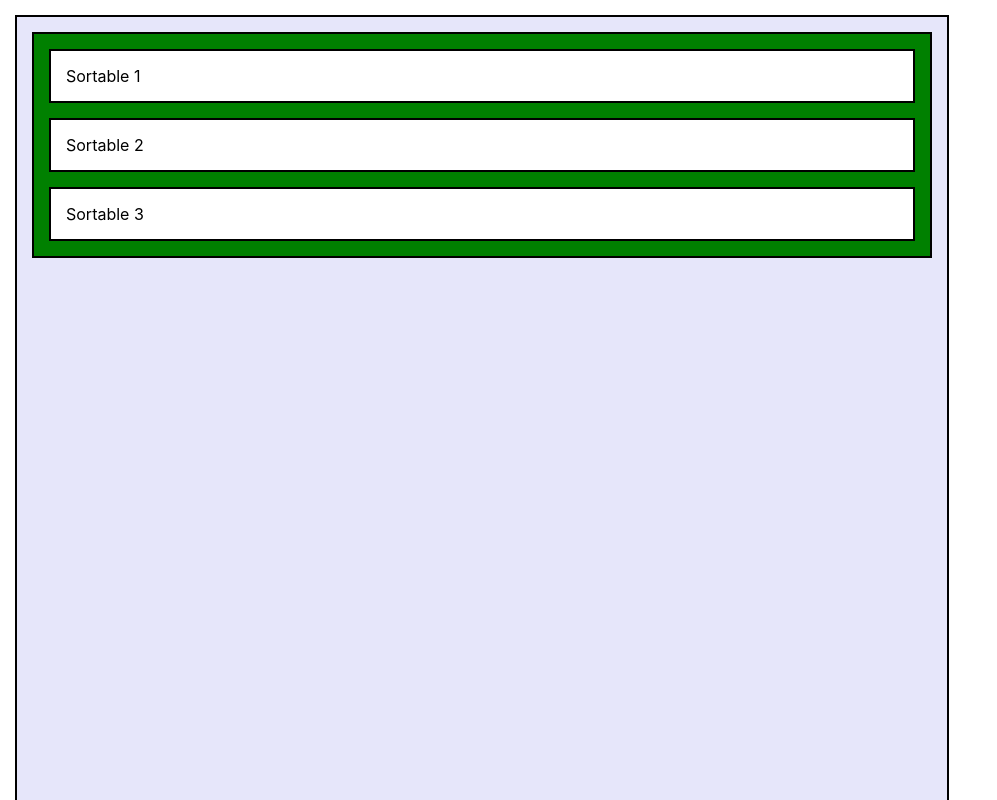
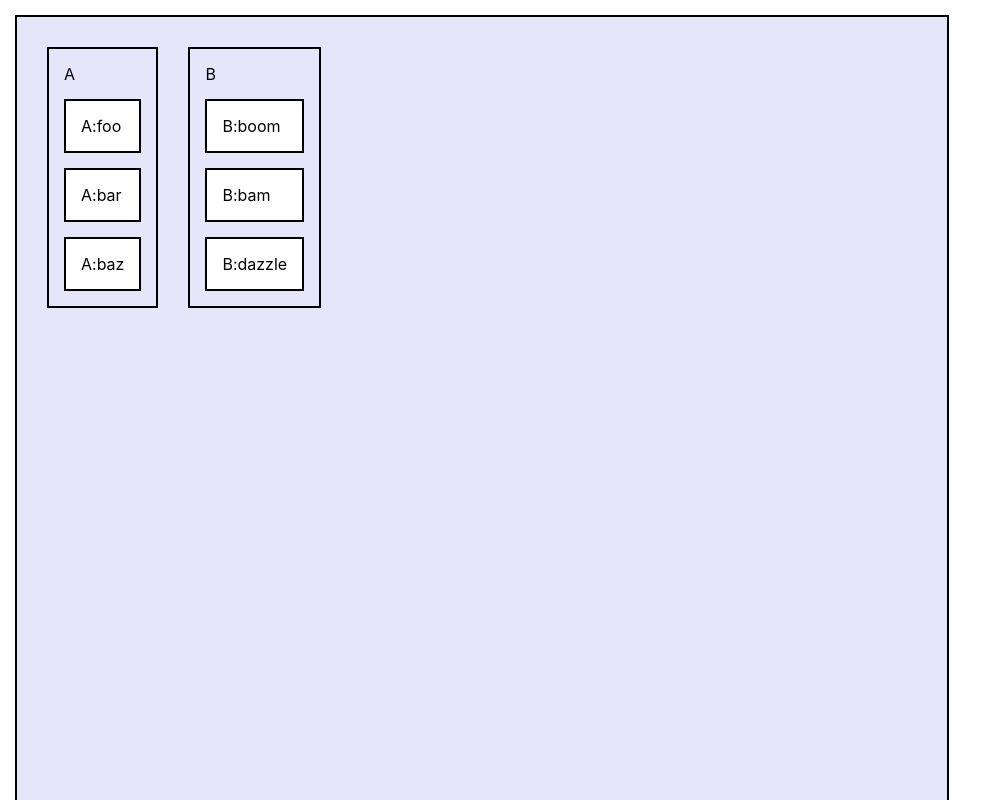
Before and after one commit to mpcarolin/layout-manager-poc, a React (Create React App) app: page / in a window 1280 px wide. Shown: the top 800 px of the page, without its empty margins (0-997 px from the left). Built offline with nearby package versions, Linux system fonts and the light colour scheme.

Commit message:
Simple demo of dragging between many columns

```diff
--- a/src/DndKit/SortableDemo.tsx
+++ b/src/DndKit/SortableDemo.tsx
@@ -1,11 +1,14 @@
-import React, { useState } from "react";
+import React, { useState, useRef } from "react";
 import {
   DndContext,
-  closestCenter,
+  MeasuringStrategy,
   PointerSensor,
   useSensor,
-  useSensors
+  useSensors,
+  useDroppable,
 } from "@dnd-kit/core";
+
+import { useMultipleContainerCollisionDetectionStrategy } from "./useMultipleContainerCollisionDetection.ts";
 
 import {
   arrayMove,
@@ -15,47 +18,258 @@ import {
 
 import { SortableItem } from "./SortableItem.tsx";
 
-interface DndKitEvent {
-  active: {
-    id: number
-  },
-  over: {
-    id: number
+const Column = ({ items, name }) => {
+  const { setNodeRef } = useDroppable({ id: name })
+  const style = {
+    border: "solid 2px",
+    //backgroundColor: isOver ? "orange" : "green",
+    margin: 15,
+    padding: 15
+  };
+
+  return (
+    <SortableContext
+      items={items}
+      strategy={verticalListSortingStrategy}
+    >
+      <div ref={setNodeRef} style={style}>
+        { name }
+        { items.map(id => <SortableItem key={id} id={id} />) }
+      </div>
+    </SortableContext>
+  );
+}
+
+interface DndObject {
+  id: string
+}
+interface DragEvent {
+  active: DndObject
+  over: DndObject
+}
+
+interface Columns {
+  [columnKey: string]: string[]
+}
+
+const useColumns = () => {
+  /**
+   *
+   * State
+   *
+   */
+  const [ columns, setColumns ] = useState<Columns>({
+    "A": [ "A:foo", "A:bar", "A:baz" ],
+    "B": [ "B:boom", "B:bam", "B:dazzle" ],
+  });
+
+  const [activeId, setActiveId] = useState<string | null>(null);
+  const recentlyMovedToNewContainerRef = useRef(false);
+  const columnNames = new Set<string | undefined>(Object.keys(columns));
+  const isSortingContainer = activeId ? columnNames.has(activeId) : false;
+
+  const [ clonedColumns, setClonedItems ] = useState<Columns | null>(null);
+
+  /**
+   *
+   * Hook private helpers
+   *
+   */
+  // this guy might be able to simplify/replace complex logic in handleDragEnd, but for now sticking w/ dndkit story code
+  const setColumnItems = (
+    columnKey: string,
+    items: string[] | ((items: string[]) => string[])
+  ) => {
+    setColumns(columns => ({
+      ...columns,
+      [columnKey]: typeof items === "function"
+        ? items(columns[columnKey])
+        : items
+    }))
+  }
+
+  // find column with the id, or the column containing the item with id
+  const findContainingColumn = (id: string): string | undefined => {
+    // if the id is referring to a column then just return that column id
+    if (id in columns) {
+      return id;
+    }
+
+
+    // if the id is referring to a item, then find the column with that item
+    return Object
+      .keys(columns)
+      .find(key => columns[key].includes(id));
+  };
+
+  /**
+   *
+   * LIFECYCLE FUNCTIONS
+   *
+   */
+  const handleDragStart = ({ active }: DragEvent) => {
+    setActiveId(active.id);
+    setClonedItems(columns);
+  }
+
+  const handleDragEnd = ({active, over}) => {
+    const activeColumnId = findContainingColumn(active.id);
+
+    if (!activeColumnId)
+      return setActiveId(null);
+
+    const overId = over?.id;
+
+    if (overId == null)
+      return setActiveId(null);
+
+    const overContainer = findContainingColumn(overId);
+
+    if (overContainer) {
+      const activeIndex = columns[activeColumnId].indexOf(active.id);
+      const overIndex = columns[overContainer].indexOf(overId);
+
+      if (activeIndex !== overIndex) {
+        setColumns(columns => ({
+          ...columns,
+          [overContainer]: arrayMove(
+            columns[overContainer],
+            activeIndex,
+            overIndex
+          ),
+        }));
+      }
+    }
+
+    setActiveId(null);
+  }
+
+
+  const handleDragOver = ({ active, over }: DragEvent) => {
+    const overId = over?.id;
+
+    if (overId == null || active.id in columns) {
+      return;
+    }
+
+    const overColumn = findContainingColumn(overId);
+    const activeColumn = findContainingColumn(active.id);
+
+    if (!overColumn || !activeColumn) {
+      return;
+    }
+
+    if (activeColumn !== overColumn) {
+      setColumns((columns) => {
+        const activeItems = columns[activeColumn];
+        const overItems = columns[overColumn];
+        const overIndex = overItems.indexOf(overId);
+        const activeIndex = activeItems.indexOf(active.id);
+
+        let newIndex: number;
+
+        if (overId in columns) { // if moving over to a new column without a specific spot
+          newIndex = overItems.length + 1;
+        } else {
+          // determine the right index depending on if active is above or below the over item
+          const isBelowOverItem =
+            over &&
+            active.rect.current.translated &&
+            active.rect.current.translated.top > over.rect.top + over.rect.height;
+
+          const modifier = isBelowOverItem ? 1 : 0;
+
+          newIndex =
+            overIndex >= 0 ? overIndex + modifier : overItems.length + 1;
+        }
+
+        recentlyMovedToNewContainerRef.current = true;
+
+        return {
+          ...columns,
+          [activeColumn]: columns[activeColumn].filter(item => item && item !== active.id),
+          // in the new column, place the moved item to the right index
+          [overColumn]: [
+            ...columns[overColumn].slice(0, newIndex),
+            columns[activeColumn][activeIndex],
+            ...columns[overColumn].slice(newIndex, columns[overColumn].length),
+          ],
+        };
+      });
+    }
+  }
+
+
+  return {
+    columns,
+    columnNames,
+    setColumns,
+    clonedColumns,
+
+    // lifecycles
+    handleDragStart,
+    handleDragEnd,
+    handleDragOver,
+
+    activeId,
+    setActiveId,
+    recentlyMovedToNewContainerRef,
+    isSortingContainer,
   }
 }
 
 export const SortableDemo = (props) => {
-  const [ items, setItems ] = useState([ 1, 2, 3 ]);
   const sensors = useSensors(useSensor(PointerSensor));
 
-  function handleDragEnd(event: DndKitEvent) {
-    const { active, over } = event;
+  const {
+    columns,
 
-    if (active.id !== over.id) {
-      setItems(items => {
-        const oldIndex = items.indexOf(active.id);
-        const newIndex = items.indexOf(over.id);
-        return arrayMove(items, oldIndex, newIndex);
-      })
-    }
-  }
+    // lifecycles
+    handleDragStart,
+    handleDragEnd,
+    handleDragOver,
+
+    activeId,
+    setActiveId,
+    recentlyMovedToNewContainerRef,
+    isSortingContainer
+  } = useColumns();
+
+  React.useEffect(() => {
+    requestAnimationFrame(() => {
+      recentlyMovedToNewContainerRef.current = false;
+    });
+  }, [columns, recentlyMovedToNewContainerRef ]);
+
+
+  const collisionStrategy = useMultipleContainerCollisionDetectionStrategy({
+    activeId,
+    recentlyMovedToNewContainerRef,
+    items: columns
+  });
 
   return (
     <DndContext
       // Determines when a draggable is considered "over" a droppable
       // this is th recommended algorithm for sortable lists, because it is more forgiving (i.e. triggers "over" sooner than default)
-      collisionDetection={closestCenter}
+      collisionDetection={collisionStrategy}
+      measuring={{ droppable: { strategy: MeasuringStrategy.Always, } }}
       sensors={sensors}
+      onDragStart={handleDragStart}
       onDragEnd={handleDragEnd}
+      onDragOver={handleDragOver}
     >
-      <SortableContext
-        items={items}
-        strategy={verticalListSortingStrategy}
-      >
-        <div style={{ border: "solid 2px", backgroundColor: "green" }}>
-          { items.map(id => <SortableItem key={id} id={id} />) }
-        </div>
-      </SortableContext>
+      <div style={{ display: "flex", flexDirection: "row" }}>
+        {
+          Object.entries(columns).map(([ name, items ]) => (
+            <Column
+              items={items}
+              name={name}
+              key={name}
+            />
+          ))
+        }
+      </div>
     </DndContext>
   )
 }
--- a/src/DndKit/SortableItem.tsx
+++ b/src/DndKit/SortableItem.tsx
@@ -7,7 +7,7 @@ const Wrapper = styled.div`
   border: solid 2px;
   background-color: white;
   cursor: pointer;
-  margin: 15px;
+  margin-top: 15px;
   padding: 15px;
   z-index: 1;
   &:active {
@@ -31,7 +31,7 @@ export const SortableItem = props => {
 
   return (
     <Wrapper ref={setNodeRef} style={style} {...attributes} {...listeners}>
-      Sortable { props.id }
+      { props.id }
     </Wrapper>
   )
 }
--- /dev/null
+++ b/src/DndKit/useMultipleContainerCollisionDetection.ts
@@ -0,0 +1,85 @@
+import React, { useRef } from "react";
+import {
+  closestCenter,
+  rectIntersection,
+  getFirstCollision,
+  CollisionDetection,
+  pointerWithin,
+  UniqueIdentifier,
+} from "@dnd-kit/core";
+
+/**
+ * Custom collision detection strategy optimized for multiple containers
+ *
+ * - First, find any droppable containers intersecting with the pointer.
+ * - If there are none, find intersecting containers with the active draggable.
+ * - If there are no intersecting containers, return the last matched intersection
+ *
+ */
+export const useMultipleContainerCollisionDetectionStrategy = ({
+  activeId,
+  items,
+  recentlyMovedToNewContainerRef
+}: {
+  activeId: string,
+  items: string[],
+  recentlyMovedToNewContainerRef: React.RefObject<boolean>
+}): CollisionDetection => {
+  const lastOverIdRef = useRef<UniqueIdentifier | null>(null);
+
+  return React.useCallback(
+    (args) => {
+      if (activeId && activeId in items) {
+        return closestCenter({
+          ...args,
+          droppableContainers: args.droppableContainers.filter(
+            (container) => container.id in items
+          ),
+        });
+      }
+
+      // Start by finding any intersecting droppable
+      const pointerIntersections = pointerWithin(args);
+      const intersections =
+        pointerIntersections.length > 0
+          ? // If there are droppables intersecting with the pointer, return those
+            pointerIntersections
+              : rectIntersection(args);
+              let overId = getFirstCollision(intersections, 'id');
+
+              if (overId != null) {
+                if (overId in items) {
+                  const containerItems = items[overId];
+
+                  // If a container is matched and it contains items (columns 'A', 'B', 'C')
+                  if (containerItems.length > 0) {
+                    // Return the closest droppable within that container
+                    overId = closestCenter({
+                      ...args,
+                      droppableContainers: args.droppableContainers.filter(
+                        (container) =>
+                          container.id !== overId &&
+                          containerItems.includes(container.id)
+                      ),
+                    })[0]?.id;
+                  }
+                }
+
+                lastOverIdRef.current = overId;
+
+                return [{id: overId}];
+              }
+
+              // When a draggable item moves to a new container, the layout may shift
+              // and the `overId` may become `null`. We manually set the cached `lastOverId`
+              // to the id of the draggable item that was moved to the new container, otherwise
+              // the previous `overId` will be returned which can cause items to incorrectly shift positions
+              if (recentlyMovedToNewContainerRef.current) {
+                lastOverIdRef.current = activeId;
+              }
+
+              // If no droppable is matched, return the last match
+              return lastOverIdRef.current ? [{id: lastOverIdRef.current}] : [];
+    },
+    [ activeId, items, lastOverIdRef, recentlyMovedToNewContainerRef ]
+  ) };
```
Also changed, not shown: 1 other file (tests, documents, lock files or other folders).
